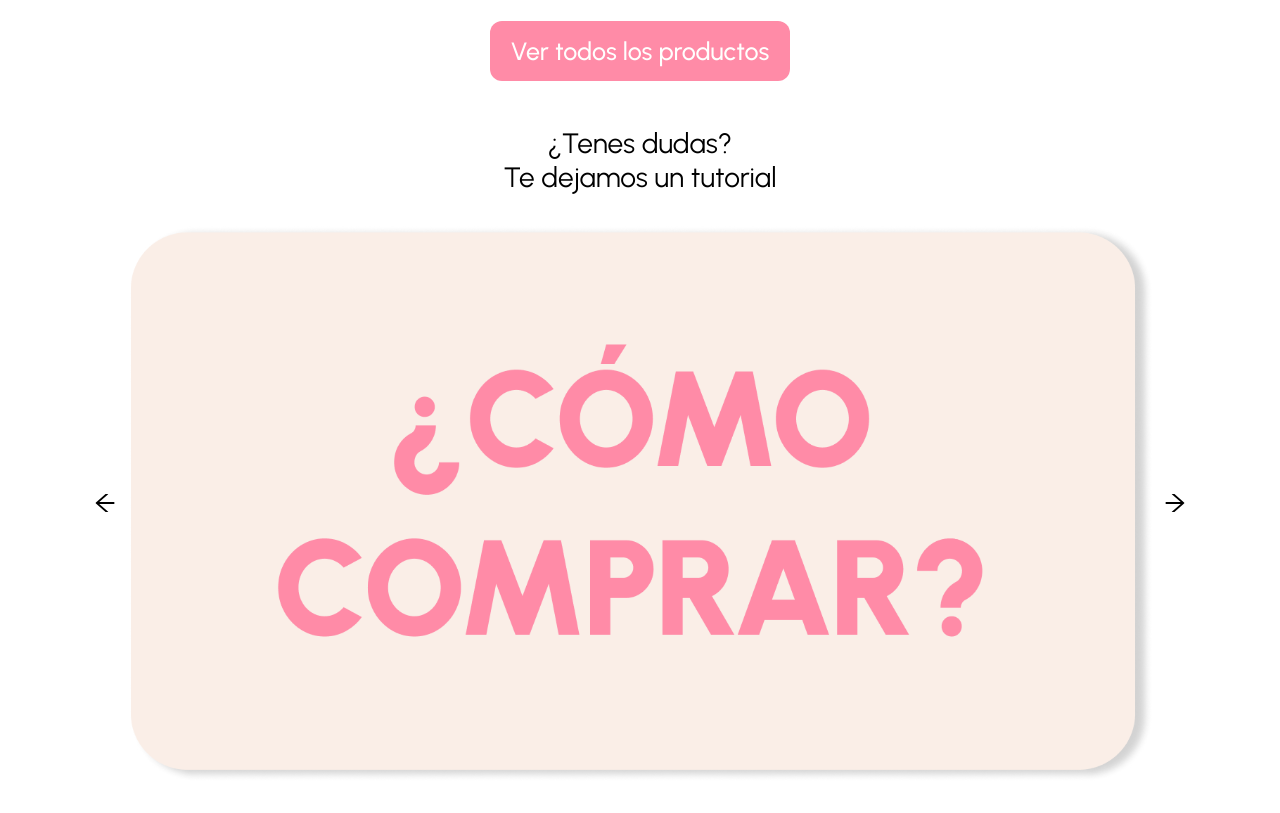
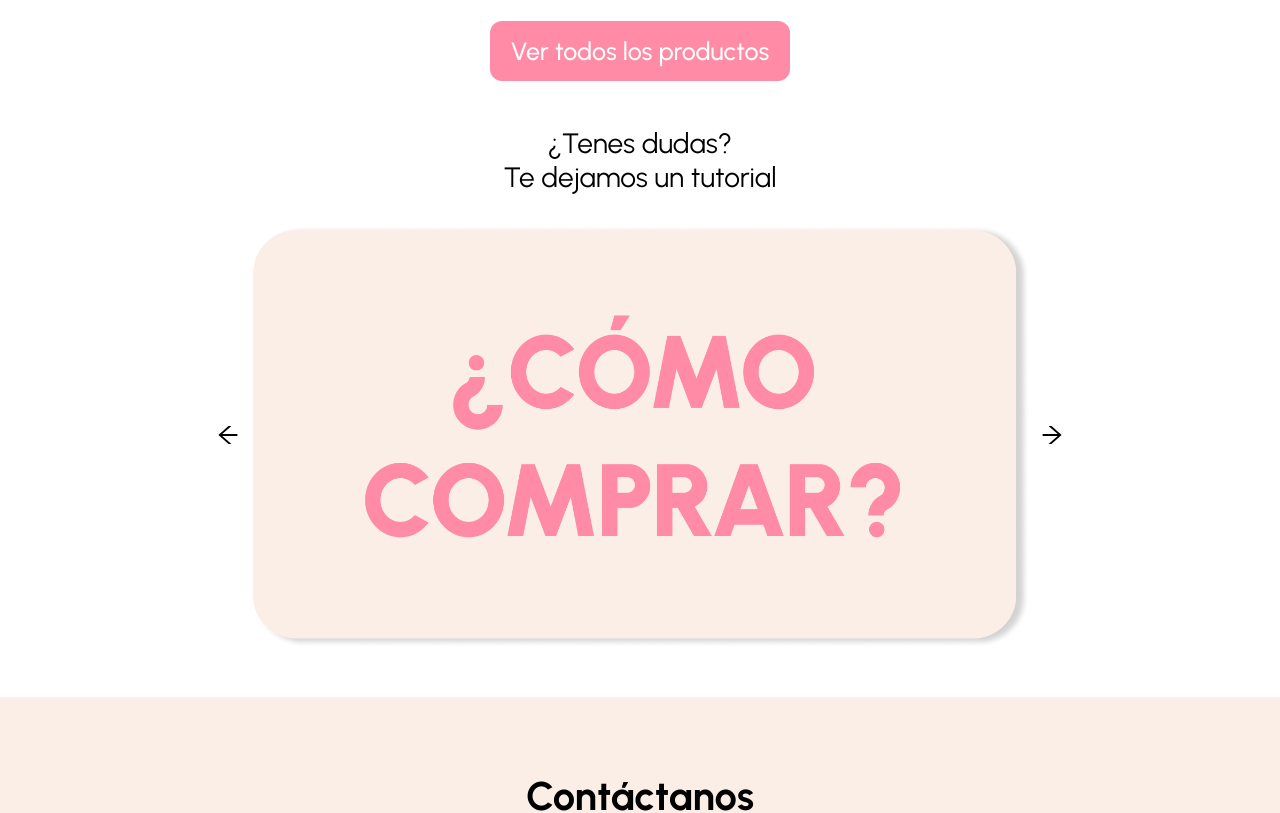
Before and after one commit to 2piradrian/siete-colores, a React (Create React App) app: page / in a window 1280 px wide. Shown: the part 1440-2253 px from the top of the page. Built offline with nearby package versions, Linux system fonts and the light colour scheme.

Commit message:
carrousel finished

```diff
--- a/src/Components/Carrousel/Carrousel.jsx
+++ b/src/Components/Carrousel/Carrousel.jsx
@@ -8,6 +8,7 @@ import {
 	TutorialContainer,
 	TutorialImage,
 } from "./CarrouselStyles";
+
 import MPresentation from "../../assets/Mobile/MPresentation.png";
 import MPaso1 from "../../assets/Mobile/MPaso1.png";
 import MPaso2 from "../../assets/Mobile/MPaso2.png";
@@ -15,6 +16,15 @@ import MPaso3 from "../../assets/Mobile/MPaso3.png";
 import MPaso4 from "../../assets/Mobile/MPaso4.png";
 import MPaso5 from "../../assets/Mobile/MPaso5.png";
 import MPaso6 from "../../assets/Mobile/MPaso6.png";
+
+import DPresentation from "../../assets/Mobile/MPresentation.png";
+import DPaso1 from "../../assets/Desktop/DPaso1.png";
+import DPaso2 from "../../assets/Desktop/DPaso2.png";
+import DPaso3 from "../../assets/Desktop/DPaso3.png";
+import DPaso4 from "../../assets/Desktop/DPaso4.png";
+import DPaso5 from "../../assets/Desktop/DPaso5.png";
+import DPaso6 from "../../assets/Desktop/DPaso6.png";
+
 import { useState } from "react";
 
 function Carrousel() {
@@ -27,7 +37,15 @@ function Carrousel() {
 		MPaso5,
 		MPaso6,
 	];
-	const DeskImages = [];
+	const DeskImages = [
+		DPresentation,
+		DPaso1,
+		DPaso2,
+		DPaso3,
+		DPaso4,
+		DPaso5,
+		DPaso6,
+	];
 
 	const [position, setPosition] = useState(0);
 
@@ -49,7 +67,13 @@ function Carrousel() {
 				<ArrowContainer onClick={() => changeImage(-1)}>
 					<LeftArrow />
 				</ArrowContainer>
-				<TutorialImage src={MobileImages[position]} />
+				<TutorialImage
+					src={
+						visualViewport.width >= 900
+							? DeskImages[position]
+							: MobileImages[position]
+					}
+				/>
 				<ArrowContainer onClick={() => changeImage(1)}>
 					<RigthArrow />
 				</ArrowContainer>
--- a/src/Components/Carrousel/CarrouselStyles.js
+++ b/src/Components/Carrousel/CarrouselStyles.js
@@ -1,8 +1,10 @@
 import styled from "styled-components";
 import { AiOutlineArrowRight, AiOutlineArrowLeft } from "react-icons/ai";
+import { wide900 } from "../../Themes/MediaQuery";
 
 export const CarrouselContainer = styled.section`
 	width: 100%;
+	max-width: 1100px;
 	margin: 20px 0px;
 	display: flex;
 	flex-direction: column;
@@ -23,6 +25,11 @@ export const TutorialContainer = styled.div`
 
 export const TutorialImage = styled.img`
 	width: 80%;
+	max-width: 880px;
+	${wide900} {
+		/* width: 515px;
+		height: 300px; */
+	}
 `;
 
 export const ArrowContainer = styled.div`
```
